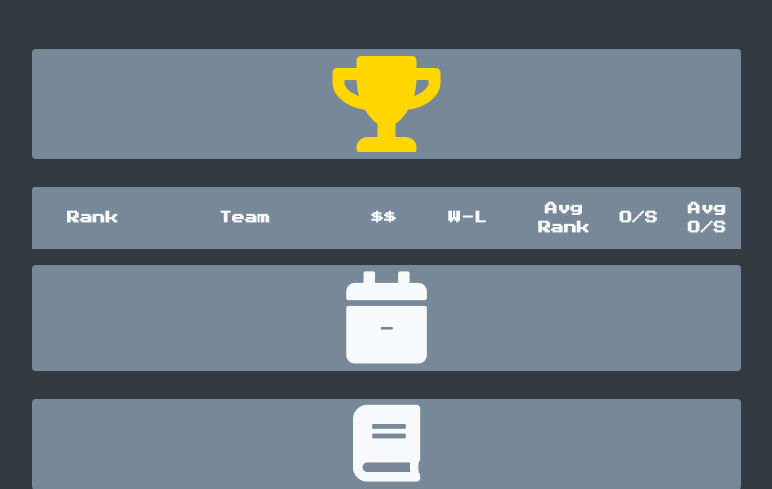
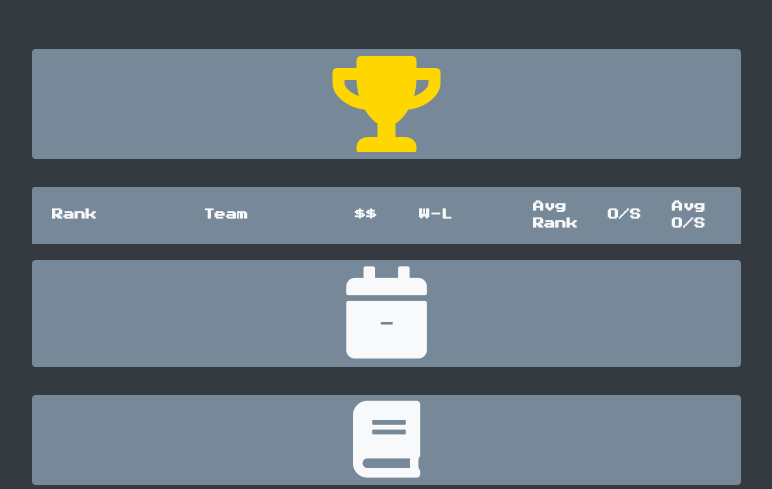
Before and after one commit to nico-pappagianis/rankor, a Flask app: template templates/league-rankings.html in a window 1280 px wide. Shown: the part 136-625 px from the top of the page, without its empty margins (246-1018 px from the left). Run offline with Flask 2, Linux system fonts and the light colour scheme; the template is opened without the code that fills it, so the values that code supplies are empty; some libraries are stand-ins or nearby versions.

Commit message:
Fix row overflow on season ranks. fix tooltip overflow on updated at in nav. alignment fixes.

```diff
--- a/templates/historical-standings.html
+++ b/templates/historical-standings.html
@@ -34,7 +34,7 @@
 
 
                                 <div class="card-header border-0 header-style font-0-7x">
-                                    <div class="row flex-row d-flex flex-nowrap align-items-center text-center">
+                                    <div class="row flex-row d-flex flex-nowrap align-items-center mr-auto text-left">
                                         <div class="col flex-column">
                                             <strong>Rank</strong>
                                         </div>
@@ -61,14 +61,13 @@
 
                                 {% for current_rank in hist_rank %}
                                     <div class="card-body">
-                                        <div class="row flex-row d-flex flex-nowrap align-items-center text-center">
+                                        <div class="row flex-row d-flex flex-nowrap align-items-center mr-auto text-left">
                                             <div class="col flex-column">
                                                 <output id='{{ current_rank_id_prefix }}overall-rank'>{{ current_rank[1].overall_rank }}</output>
                                             </div>
 
                                             <div class="col-4 flex-column text-ellipsis font-0-95x">
-                                                <output class="float-left"
-                                                        id='{{ current_rank_id_prefix }}team-name'>{{ current_rank[1].team.name }}</output>
+                                                <output id='{{ current_rank_id_prefix }}team-name'>{{ current_rank[1].team.name }}</output>
                                             </div>
 
                                             <div class="col flex-column">
--- a/templates/navbar.html
+++ b/templates/navbar.html
@@ -10,7 +10,7 @@
                 </span>
             <div class="tooltip-hover">
 
-                    <span class="tooltip-content font-0-75x" style="color: slategray;">
+                    <span class="tooltip-content font-0-75x m-auto" style="color: slategray;">
                         Last updated at
                         <output id="updated"></output>
                     </span>
--- a/templates/ranking-system.html
+++ b/templates/ranking-system.html
@@ -53,9 +53,9 @@
                                     <strong style="color:gold">Outscores (O/S)</strong>
 
                                     <div class="tooltip-hover" aria-hidden="true">
-                            <span class="tooltip-content">
-                                This amount is awarded for each non-head-to-head opponent your team outscores in a given week.
-                            </span>
+                                        <span class="tooltip-content">
+                                            This amount is awarded for each non-head-to-head opponent your team outscores in a given week.
+                                        </span>
                                     </div>
                                 </div>
                             </div>
--- a/templates/season-ranks.html
+++ b/templates/season-ranks.html
@@ -42,7 +42,7 @@
 
                 <div class="card flex-card border-0 p-2" style="min-width: 725px; max-width: 725px;">
                     <div class="card-header border-0 header-style">
-                        <div class="row flex-row d-flex flex-nowrap align-items-center text-center font-0-8x m-auto">
+                        <div class="row flex-row d-flex flex-nowrap align-items-center font-0-7x mr-auto text-left">
                             <div class="col flex-column">
                                 <div class="tooltip-container">
                                     <strong>Rank</strong>
@@ -54,7 +54,7 @@
                                     </div>
                                 </div>
                             </div>
-                            <div class="col-4 flex-column">
+                            <div class="col-4 flex-column text-center">
                                 <div class="tooltip-container">
                                     <strong>Team</strong>
 
@@ -124,7 +124,7 @@
 
                         {% if rankings.in_progress %}
 
-                            <div class="row flex-row d-flex align-items-center text-center light-gray-text font-0-75x pt-5"
+                            <div class="row flex-row d-flex align-items-center light-gray-text font-0-75x pt-5 mr-auto"
                                  style="background-color: #76889969; border-radius: 10px;">
                                 <div class="col flex-column">
                                     <b class="fas fa-arrow-up up-arrow rank-increase">N</b>
@@ -168,7 +168,7 @@
                         {% set opacity_scale = 1 %}
                         {% set rank_bg = [] %}
                         <div class="card-body">
-                            <div class="row flex-row d-flex flex-nowrap align-items-center text-center font-0-8x">
+                            <div class="row flex-row d-flex flex-nowrap align-items-center mr-auto text-left font-0-8x">
                                 <div class="col flex-column">
                                     <output id='{{ current_rank_id_prefix }}overall-rank'>{{ current_rank[1].overall_rank }}</output>
                                 </div>
```
Also changed, not shown: 16 other files.
